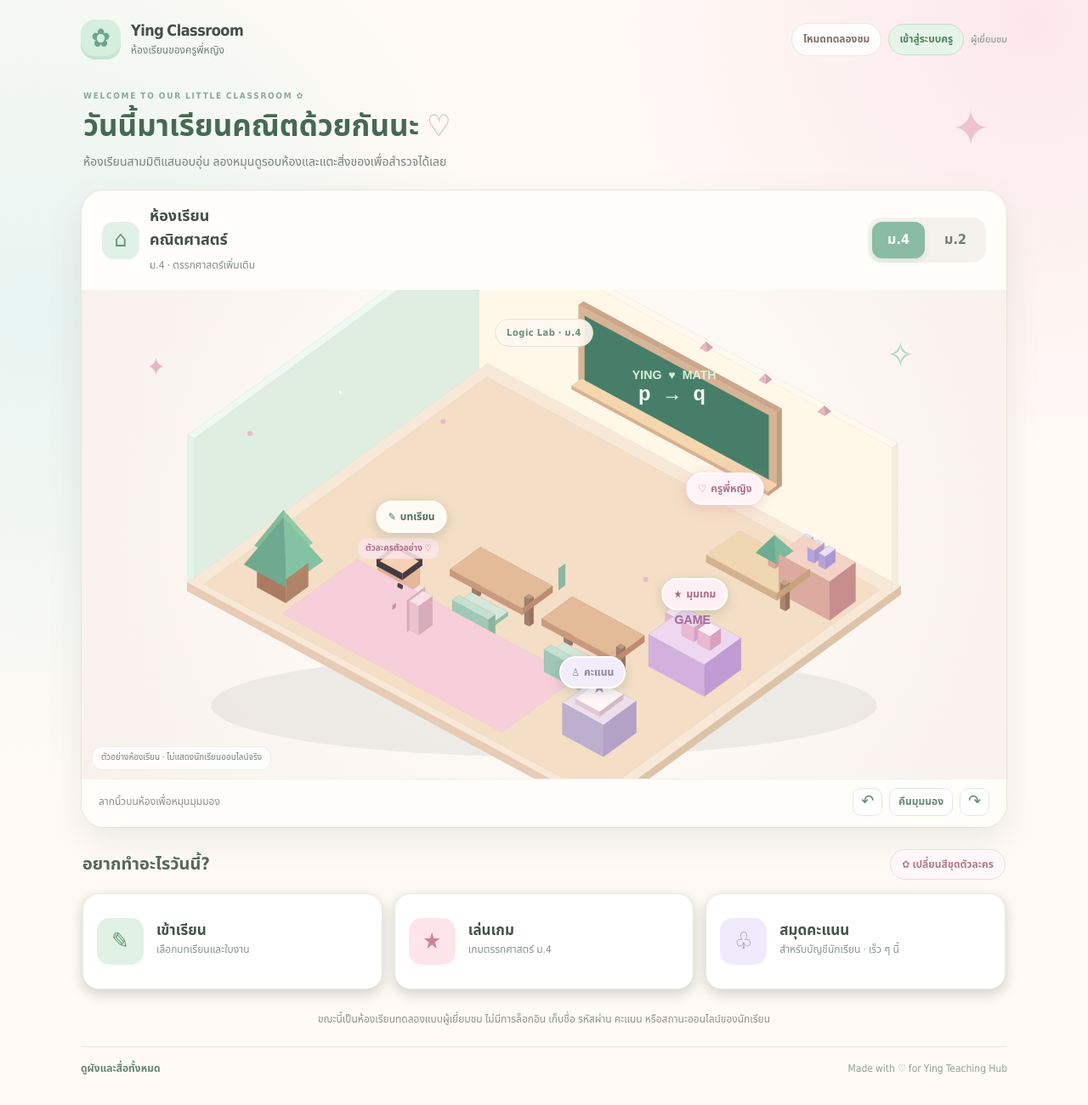
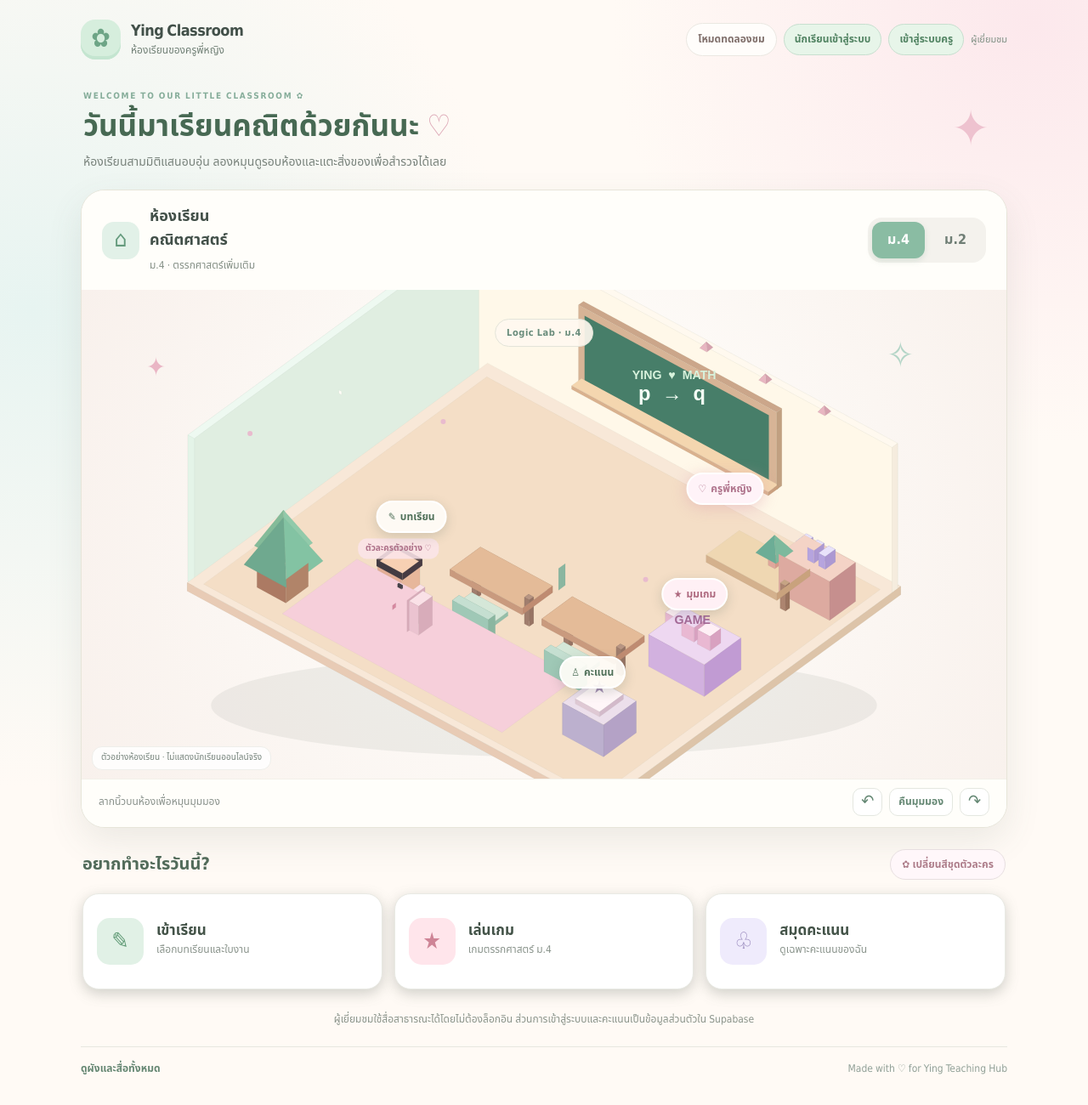
Before and after one commit to infobwd/ying-teaching-hub-web, a plain HTML site: page classroom/world/index.html in a window 1280 px wide. Shown: the whole page at 85% size. Drawn offline with Linux system fonts and the light colour scheme.

Commit message:
feat(classroom): link 3D private scorebook to student sign in

```diff
--- a/classroom/world/index.html
+++ b/classroom/world/index.html
@@ -21,7 +21,7 @@
         <span class="brand-icon" aria-hidden="true">✿</span>
         <span><strong>Ying Classroom</strong><small>ห้องเรียนของครูพี่หญิง</small></span>
       </a>
-      <div class="header-actions"><span class="preview-badge">โหมดทดลองชม</span><a id="teacherLoginLink" class="teacher-auth-link" href="../login/">เข้าสู่ระบบครู</a><span id="teacherAuthState" class="teacher-auth-state" aria-live="polite">ผู้เยี่ยมชม</span></div>
+      <div class="header-actions"><span class="preview-badge">โหมดทดลองชม</span><a class="teacher-auth-link" href="../student/">นักเรียนเข้าสู่ระบบ</a><a id="teacherLoginLink" class="teacher-auth-link" href="../login/">เข้าสู่ระบบครู</a><span id="teacherAuthState" class="teacher-auth-state" aria-live="polite">ผู้เยี่ยมชม</span></div>
     </header>
     <main id="main">
       <div class="intro">
@@ -47,7 +47,7 @@
           <span id="boardTag" class="board-tag">Logic Lab · ม.4</span>
           <button id="hotspotLesson" type="button" class="hotspot" data-action="lesson" aria-label="แตะโต๊ะเรียนเพื่อเปิดบทเรียน">✎ <span>บทเรียน</span></button>
           <button id="hotspotGame" type="button" class="hotspot" data-action="game" aria-label="แตะมุมเกมเพื่อเล่นเกมคณิตศาสตร์">★ <span>มุมเกม</span></button>
-          <button id="hotspotScore" type="button" class="hotspot locked" data-action="scores" aria-label="สมุดคะแนนส่วนตัว ยังไม่เปิดใช้งาน">♙ <span>คะแนน</span></button>
+          <button id="hotspotScore" type="button" class="hotspot" data-action="scores" aria-label="เปิดเข้าสู่ระบบเพื่อดูคะแนนส่วนตัว">♙ <span>คะแนน</span></button>
           <button id="hotspotTeacher" type="button" class="hotspot teacher-hotspot" data-action="teacher" aria-label="แตะตัวละครครูพี่หญิงเพื่อทักทาย">♡ <span>ครูพี่หญิง</span></button>
           <span id="avatarTag" class="avatar-tag">ตัวละครตัวอย่าง ♡</span>
           <span class="canvas-caption">ตัวอย่างห้องเรียน · ไม่แสดงนักเรียนออนไลน์จริง</span>
@@ -66,10 +66,10 @@
         <div class="action-grid">
           <a class="action-tile lesson" id="lessonLink" href="../../math.html#m4-h1"><span class="tile-icon" aria-hidden="true">✎</span><strong>เข้าเรียน</strong><small>เลือกบทเรียนและใบงาน</small></a>
           <a class="action-tile game" id="gameLink" href="../../games/logic-equivalence/"><span class="tile-icon" aria-hidden="true">★</span><strong>เล่นเกม</strong><small id="gameDescription">เกมตรรกศาสตร์ ม.4</small></a>
-          <button class="action-tile score" id="scoreButton" type="button"><span class="tile-icon" aria-hidden="true">♧</span><strong>สมุดคะแนน</strong><small>สำหรับบัญชีนักเรียน · เร็ว ๆ นี้</small></button>
+          <button class="action-tile score" id="scoreButton" type="button"><span class="tile-icon" aria-hidden="true">♧</span><strong>สมุดคะแนน</strong><small>ดูเฉพาะคะแนนของฉัน</small></button>
         </div>
       </section>
-      <p class="privacy-note">ขณะนี้เป็นห้องเรียนทดลองแบบผู้เยี่ยมชม ไม่มีการล็อกอิน เก็บชื่อ รหัสผ่าน คะแนน หรือสถานะออนไลน์ของนักเรียน</p>
+      <p class="privacy-note">ผู้เยี่ยมชมใช้สื่อสาธารณะได้โดยไม่ต้องล็อกอิน ส่วนการเข้าสู่ระบบและคะแนนเป็นข้อมูลส่วนตัวใน Supabase</p>
     </main>
     <footer><a href="../">ดูผังและสื่อทั้งหมด</a><span>Made with ♡ for Ying Teaching Hub</span></footer>
   </div>
```
